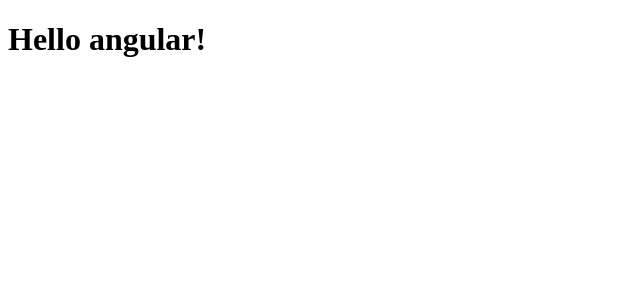
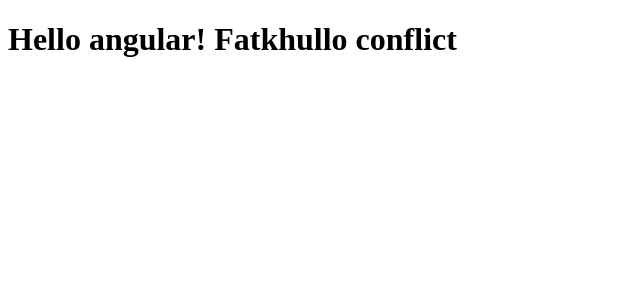
Before and after one commit to RakhimjonRustamov/gitproapp, an Angular app: page / in a window 1280 px wide. Shown: the top 300 px of the page, without its empty margins (0-640 px from the left). Built offline with nearby package versions, Linux system fonts and the light colour scheme.

Commit message:
conflict-message

```diff
--- a/src/app/app.component.html
+++ b/src/app/app.component.html
@@ -1,3 +1,3 @@
 <h1>
-  Hello angular!
+  Hello angular! Fatkhullo conflict
 </h1>
```
